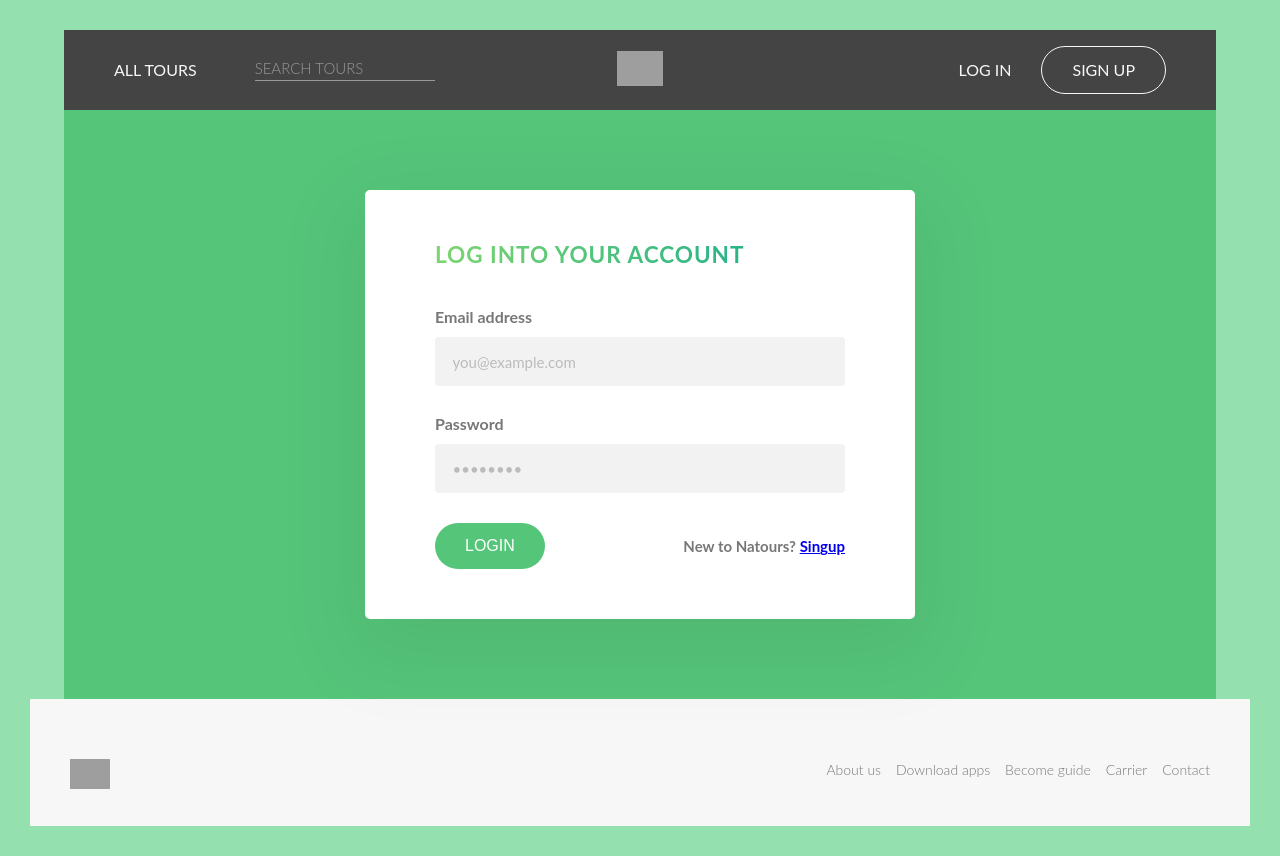
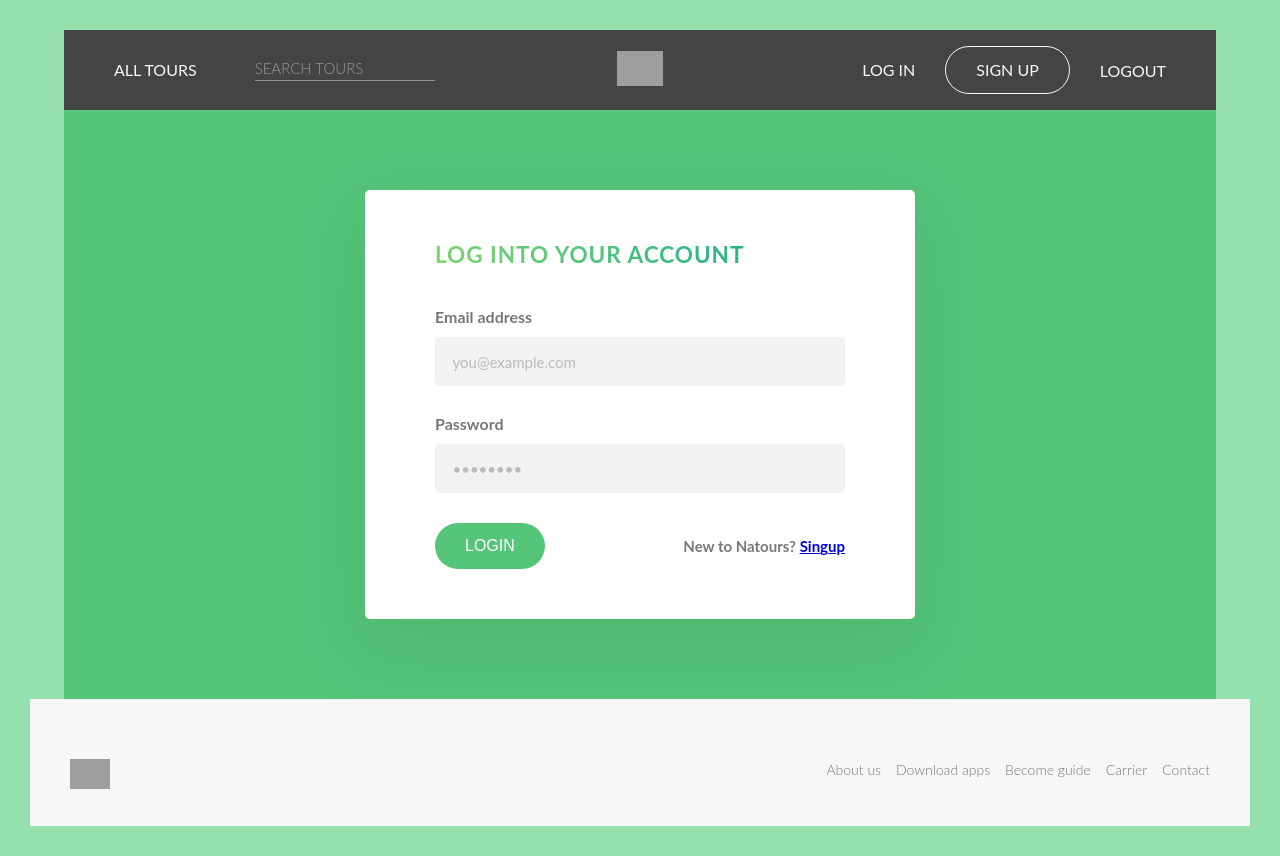
Before and after one commit to ashutoshofficial25/Natours-Frontend, a React (Create React App) app: page /login in a window 1280 px wide. Built offline with nearby package versions, Linux system fonts and the light colour scheme; grey boxes are pictures that could not be loaded.

Commit message:
logout initialized

```diff
--- a/src/components/Header.js
+++ b/src/components/Header.js
@@ -4,58 +4,57 @@ import { Link } from "react-router-dom";
 import { logout } from "../actions/userActions";
 import { useNavigate } from "react-router-dom";
 import "../style.css";
+import { Context } from "../contexts/userContext";
+import Swal from "sweetalert2";
 
 const Header = () => {
   const navigate = useNavigate();
-  const [currentUser, setCurrentUser] = useState();
-  const _logout = () => {
-    console.log("btn clicked");
-    sessionStorage.removeItem("jwt");
-    setCurrentUser(false);
+  const { state, dispatch } = useContext(Context);
+
+  const _logout = async () => {
+    dispatch({
+      type: "LOGOUT",
+    });
+    window.localStorage.removeItem("user");
+    const data = await logout();
+
+    Swal.fire({
+      icon: "success",
+      title: "Logged Out",
+      timer: 2000,
+    });
     navigate("/login");
-    // logout()
-    //   .then((data) => {
-    //     if (data.status == "success") {
-    //       //setLoggedin(false);
-    //       sessionStorage.removeItem("user");
-    //       console.log(data);
-    //       navigate("/login");
-    //     }
-    //   })
-    //   .catch((error) => {
-    //     console.log(error);
-    //   });
   };
 
-  const displayLogin = () => {
-    if (currentUser) {
-      return (
-        <nav className="nav nav--user">
-          <button onClick={() => _logout()} className="nav__el">
-            Logout
-          </button>
-          <Link to="/me" className="nav__el">
-            <img
-              src="https://avatars.githubusercontent.com/u/91019894?v=4"
-              alt="User photo"
-              className="nav__user-img"
-            />
-            <span>{currentUser.data?.user.name}</span>
-          </Link>
-        </nav>
-      );
-    } else
-      return (
-        <nav className="nav nav--user">
-          <Link to="/login" className="nav__el">
-            Log in
-          </Link>
-          <Link to="/signup" className="nav__el nav__el--cta">
-            Sign up
-          </Link>
-        </nav>
-      );
-  };
+  // const displayLogin = () => {
+  //   if (currentUser) {
+  //     return (
+  //       <nav className="nav nav--user">
+  //         <button onClick={() => _logout()} className="nav__el">
+  //           Logout
+  //         </button>
+  //         <Link to="/me" className="nav__el">
+  //           <img
+  //             src="https://avatars.githubusercontent.com/u/91019894?v=4"
+  //             alt="User photo"
+  //             className="nav__user-img"
+  //           />
+  //           <span>{currentUser.data?.user.name}</span>
+  //         </Link>
+  //       </nav>
+  //     );
+  //   } else
+  //     return (
+  //       <nav className="nav nav--user">
+  //         <Link to="/login" className="nav__el">
+  //           Log in
+  //         </Link>
+  //         <Link to="/signup" className="nav__el nav__el--cta">
+  //           Sign up
+  //         </Link>
+  //       </nav>
+  //     );
+  // };
 
   return (
     <Container>
@@ -83,7 +82,18 @@ const Header = () => {
             alt="Natours logo"
           />
         </div>
-        {displayLogin()}
+
+        <nav className="nav nav--user">
+          <Link to="/login" className="nav__el">
+            Log in
+          </Link>
+          <Link to="/signup" className="nav__el nav__el--cta">
+            Sign up
+          </Link>
+          <button onClick={() => _logout()} className="nav__el">
+            Logout
+          </button>
+        </nav>
       </header>
     </Container>
   );
--- a/src/components/pages/Homepage/Homepage.js
+++ b/src/components/pages/Homepage/Homepage.js
@@ -19,7 +19,6 @@ const Homepage = () => {
   useEffect(() => {
     _getallTours();
   }, []);
-  console.log(tours);
 
   return (
     <div className="main">
--- a/src/components/pages/Login/Login.js
+++ b/src/components/pages/Login/Login.js
@@ -11,9 +11,6 @@ import "../../../style.css";
 const Login = () => {
   // const { enqueueSnackbar } = useSnackbar();
   const { state, dispatch } = useContext(Context);
-  const [user, setUser] = useState(null);
-
-  console.log("state:", state.user);
 
   const navigate = useNavigate();
 
@@ -26,19 +23,21 @@ const Login = () => {
     console.log(values.email, values.password);
 
     const data = await login(values.email, values.password);
-    console.log("log", data.status);
+    console.log("log", data.data.user);
     if (data.status === "success") {
-      localStorage.setItem("jwt", data.token);
+      dispatch({
+        type: "LOGIN",
+        payload: data.data.user,
+      });
+      localStorage.setItem("user", JSON.stringify(data.data.user));
       Swal.fire({
         icon: "success",
         title: data.status,
-        showConfirmButton: false,
+        showConfirmButton: true,
         timer: 1500,
       });
 
-      //setLoggedin(true);
       navigate("/");
-      console.log("log", data.status);
     } else if (data.error) {
       Swal.fire({
         icon: "error",
--- a/src/contexts/userContext.js
+++ b/src/contexts/userContext.js
@@ -1,4 +1,4 @@
-import { createContext, useReducer } from "react";
+import { createContext, useEffect, useReducer } from "react";
 
 //initial state
 const inititalState = {
@@ -23,6 +23,12 @@ const rootReducer = (state, action) => {
 const Provider = ({ children }) => {
   const [state, dispatch] = useReducer(rootReducer, inititalState);
   // const [state, dispatch] = useReducer(first, second, third)
+  useEffect(() => {
+    dispatch({
+      type: "LOGIN",
+      payload: JSON.parse(window.localStorage.getItem("user")),
+    });
+  }, []);
 
   return (
     <Context.Provider value={{ state, dispatch }}>{children}</Context.Provider>
```
